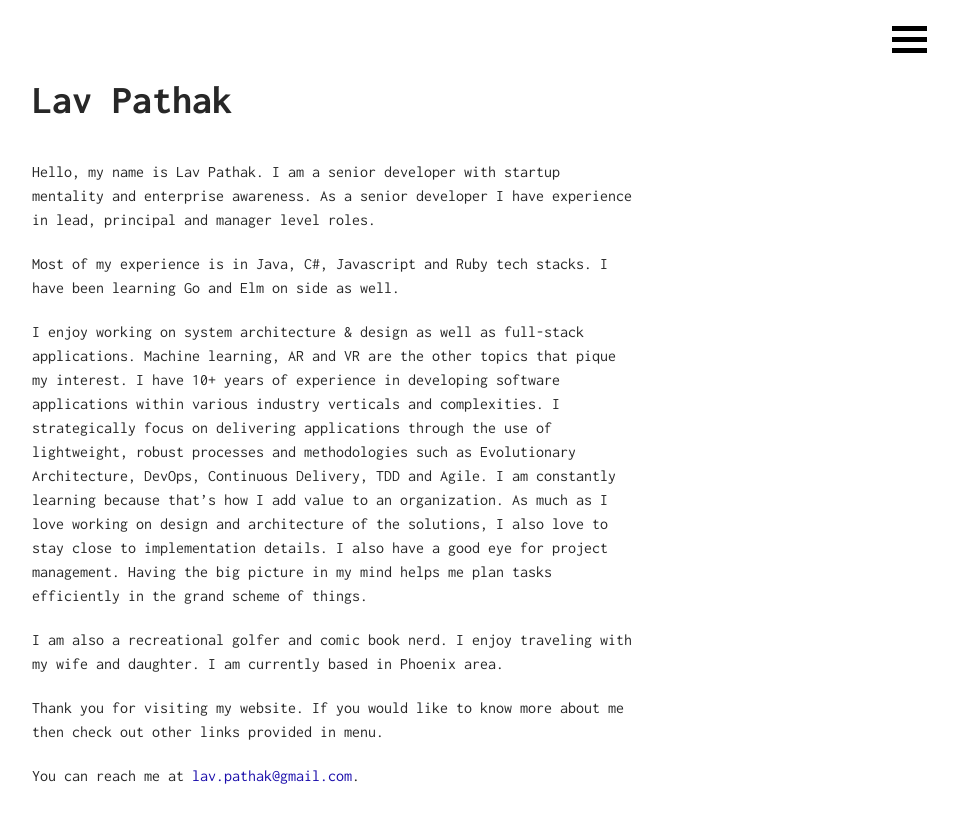
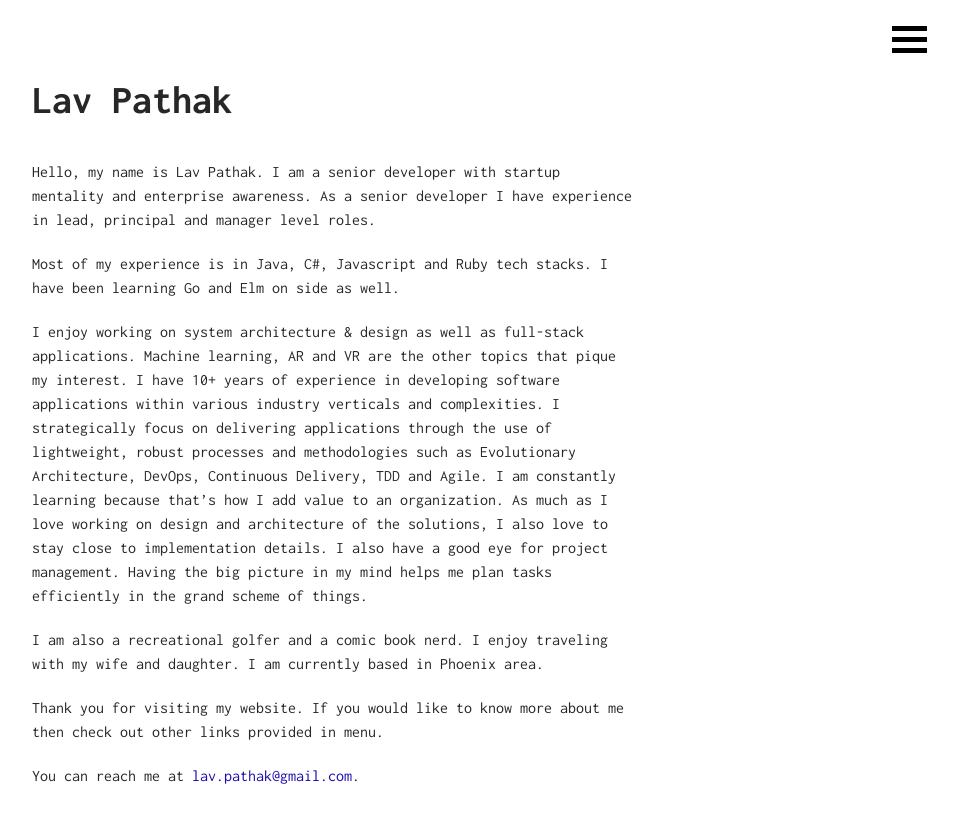
Before and after one commit to lavpathak/lavpathak.com, a Jekyll site: the page built from index.html, in a window 1280 px wide. Shown: the top 823 px of the page, without its empty margins (308-1266 px from the left). Built offline with Jekyll 4.4.1, drawn with Linux system fonts in a browser that asks for light colours.

Commit message:
Fixing grammar.

```diff
--- a/index.html
+++ b/index.html
@@ -20,7 +20,7 @@
 </div>
 
 <div class="paragraph">
-  I am also a recreational golfer and comic book nerd. I enjoy traveling with my wife and daughter. I am currently based in Phoenix area.
+  I am also a recreational golfer and a comic book nerd. I enjoy traveling with my wife and daughter. I am currently based in Phoenix area.
 </div>
 
 <div class="paragraph">
```
